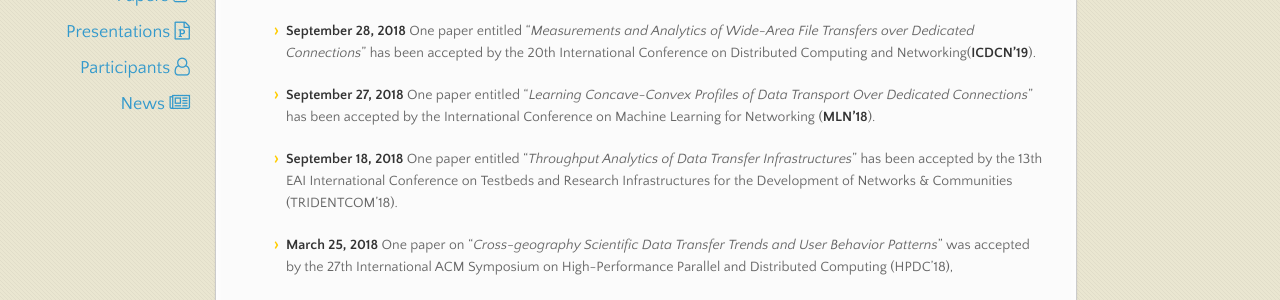
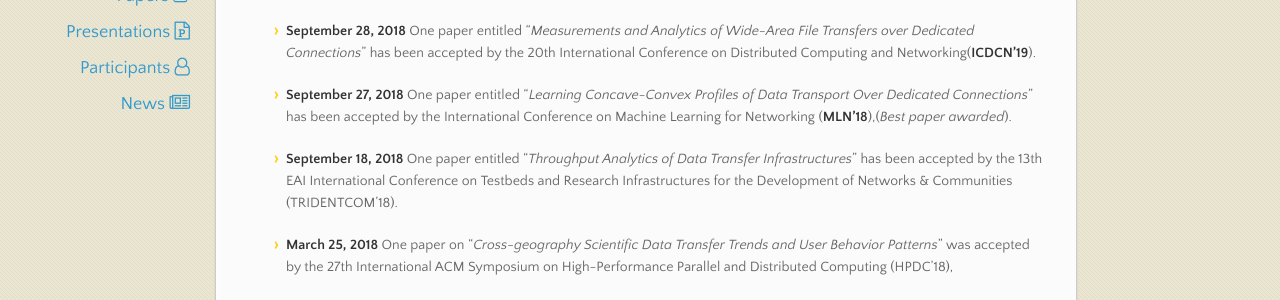
Before and after one commit to ramsesproject/ramses.github.io, a Jekyll site: the page built from news.md, in a window 1280 px wide and 1051 px high. Shown: the part 278-578 px from the top of the window. Built offline with Jekyll 4.4.1, drawn with Linux system fonts in a browser that asks for light colours; nearby versions of some CDN libraries.

Commit message:
add, delete, polish etc.

```diff
--- a/news.md
+++ b/news.md
@@ -7,7 +7,7 @@
 
 * __September 28, 2018__ One paper entitled "_Measurements and Analytics of Wide-Area File Transfers over Dedicated Connections_" has been accepted by the 20th International Conference on Distributed Computing and Networking(**ICDCN'19**).
 
-* __September 27, 2018__ One paper entitled "_Learning Concave-Convex Profiles of Data Transport Over Dedicated Connections_" has been accepted by the International Conference on Machine Learning for Networking (**MLN'18**).
+* __September 27, 2018__ One paper entitled "_Learning Concave-Convex Profiles of Data Transport Over Dedicated Connections_" has been accepted by the International Conference on Machine Learning for Networking (**MLN'18**),(*Best paper awarded*).
 
 * __September 18, 2018__ One paper entitled "_Throughput Analytics of Data Transfer Infrastructures_" has been accepted by the 13th EAI International Conference on Testbeds and Research Infrastructures for the Development of Networks & Communities (TRIDENTCOM'18).
 
```
